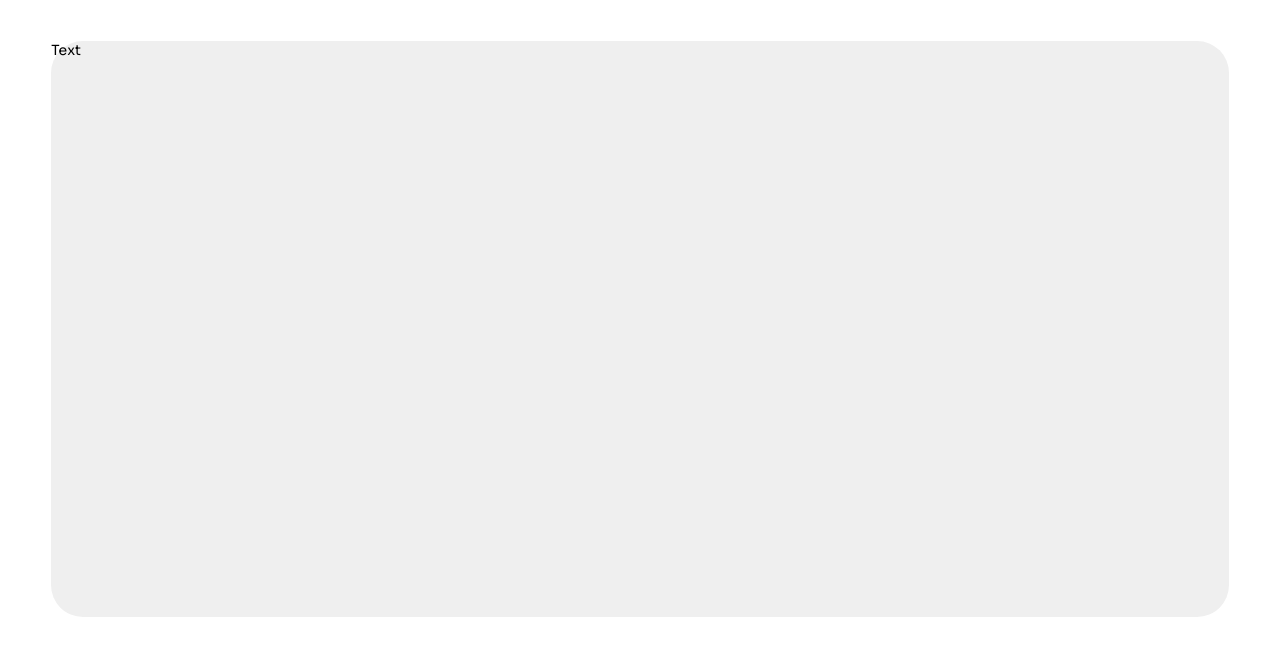
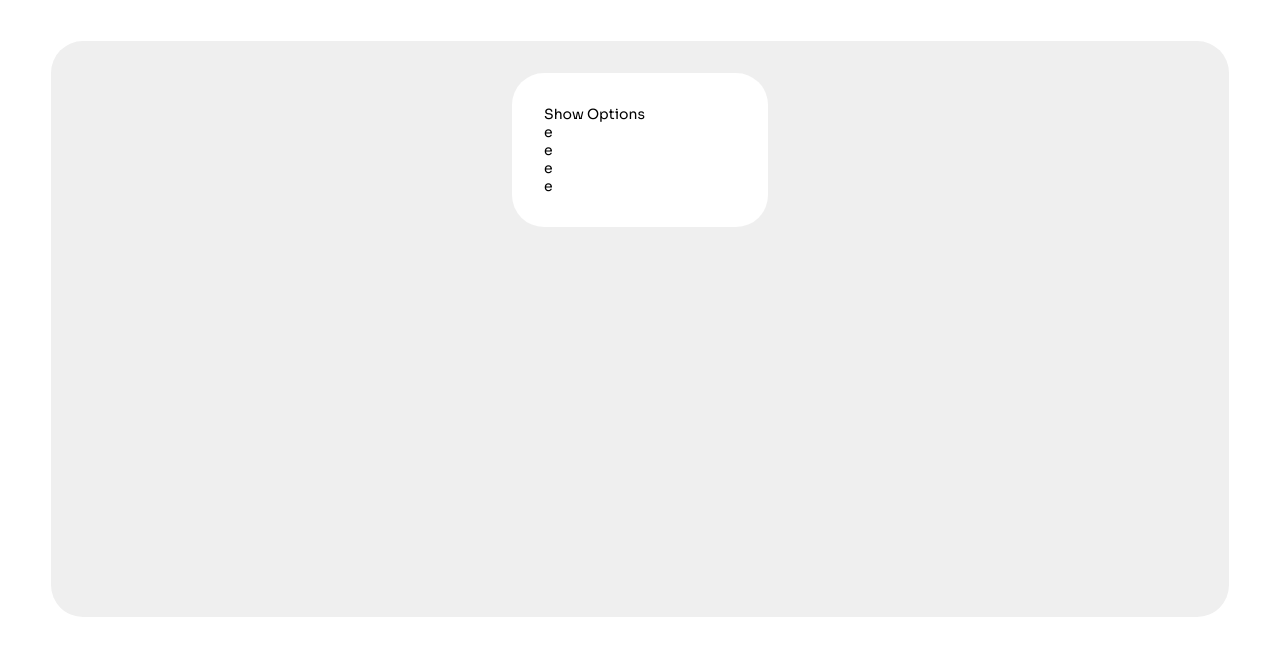
Before and after one commit to andermendz/odin-user-interactions, a plain HTML site: page index.html in a window 1280 px wide. Shown: the part 151-800 px from the top of the page. Drawn offline with Linux system fonts and the light colour scheme.

Commit message:
basic dropdrop structure

```diff
--- a/index.html
+++ b/index.html
@@ -7,11 +7,33 @@
     <link rel="stylesheet" href="./styles.css" />
   </head>
   <body>
-    <div id="global-container">
+    <section id="global-container">
       <div id="title-container">Dynamic User Interface Interactions</div>
       <div id="content-container">
-        Text
+        <div id="dropdown-menu-container">
+            <div id="dropdown-menu">
+              <div id="dropdown-content">
+                <div class="dropdown-toggle">
+                  Show Options
+                </div>
+
+                <div class="dropdown-option">
+                  e
+                </div>
+                <div class="dropdown-option">
+                  e
+                </div>
+                <div class="dropdown-option">
+                  e
+                </div>
+                <div class="dropdown-option">
+                  e
+                </div>
+              </div>
+
+            </div>
+        </div>
       </div>
-    </div>
+    </section>
   </body>
 </html>
--- a/styles.css
+++ b/styles.css
@@ -7,6 +7,7 @@ body{
     height: 100vh;
     font-family:  'sora', sans-serif;
 
+    --white: #ffffff;
     --dark-white: #efefef;
 }
 
@@ -25,10 +26,27 @@ body{
 }
 
 #content-container{
+    display: flex;
+    flex-direction: column;
+
     grid-row: 2/3;
     align-items: center;
     background-color: var(--dark-white);
     border-radius: 2rem;
     margin-inline: clamp(1rem, 4vw, 4rem);
     margin-bottom: 2rem;
+
+    padding: 2rem;
 }
+
+#dropdown-menu-container{
+    width: 100%;
+
+    max-width: 16rem;
+    background-color: var(--white);
+    border-radius: 2rem;
+}
+
+#dropdown-menu{
+    padding: 2rem;
+    }
```
